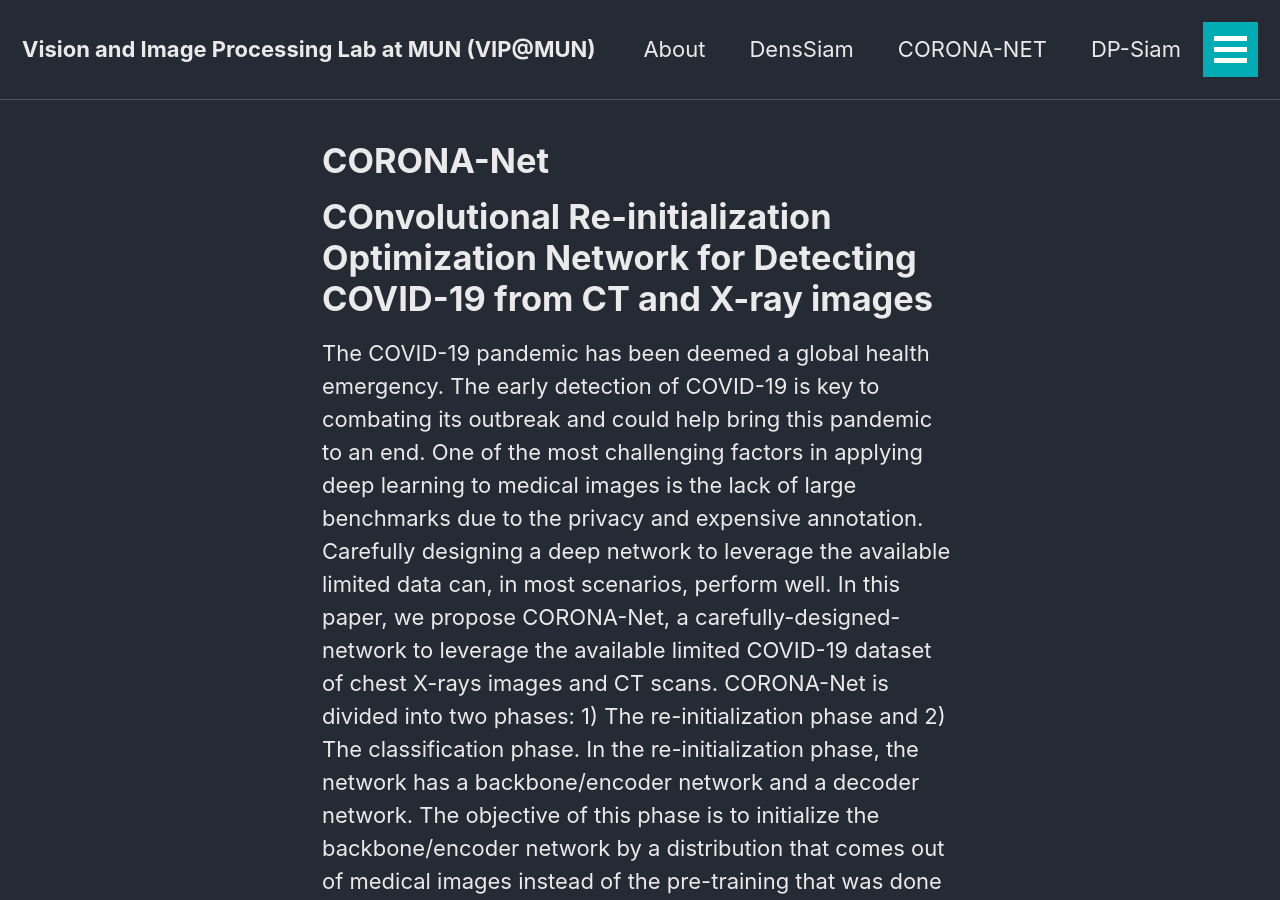
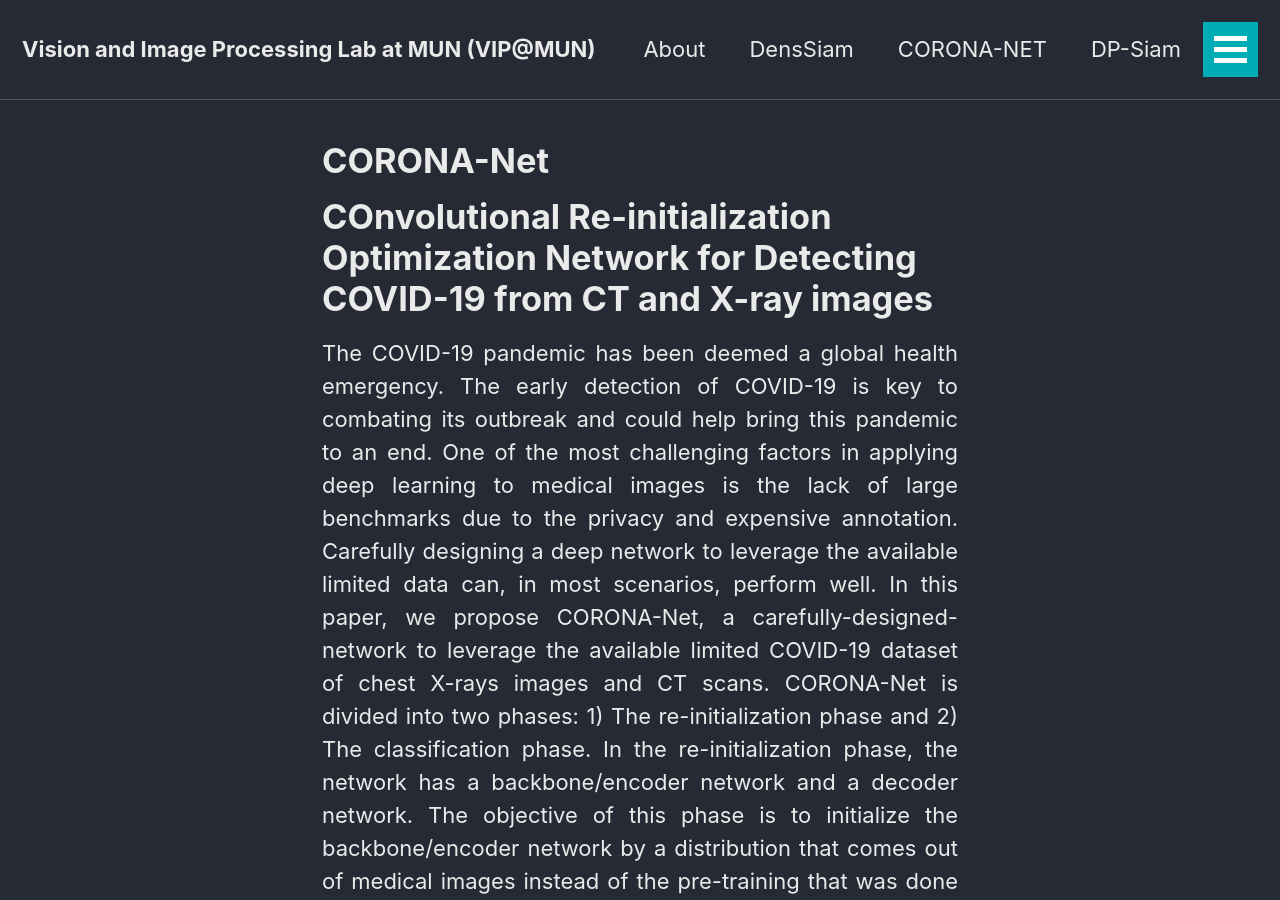
Before and after one commit to VIP-MUN/VIP-MUN.github.io, a Jekyll site: the page built from _pages/CORONA_NET.md, in a window 1280 px wide and 900 px high. Built offline with Jekyll 4.4.1, drawn with Linux system fonts in a browser that asks for light colours; nearby versions of some CDN libraries; a script that is not in the unit is left out.

Commit message:
Update CORONA_NET.md

```diff
--- a/_pages/CORONA_NET.md
+++ b/_pages/CORONA_NET.md
@@ -10,7 +10,8 @@ author: Mohamed Abdelpakey
 
 
 
-The COVID-19 pandemic has been deemed a global health emergency. The early detection  of COVID-19 is  key to combating its outbreak and could help  bring this pandemic to an end. One of the most challenging factors in applying deep learning to medical images is the lack of large benchmarks due to the privacy and  expensive annotation.  Carefully designing a deep network to leverage the available limited data can, in most scenarios, perform well. In this paper, we propose CORONA-Net, a carefully-designed-network to leverage the available limited COVID-19 dataset of chest X-rays images and CT scans. CORONA-Net is divided into two phases: 1) The re-initialization phase and 2) The classification phase. In the re-initialization phase, the network has a backbone/encoder network and a decoder network. The objective of this phase is to initialize the backbone/encoder network  by a  distribution that comes out of  medical images  instead of the pre-training that was done on natural images. In the classification phase, the decoder network is removed from CORONA-Net, and the backbone network is used in the classification/inference. Extensive experiments are performed on the publicly available dataset, COVIDx, and the results show that CORONA-Net significantly outperforms the current state-of-the-art networks.
+<p class="text-justify">The COVID-19 pandemic has been deemed a global health emergency. The early detection  of COVID-19 is  key to combating its outbreak and could help  bring this pandemic to an end. One of the most challenging factors in applying deep learning to medical images is the lack of large benchmarks due to the privacy and  expensive annotation.  Carefully designing a deep network to leverage the available limited data can, in most scenarios, perform well. In this paper, we propose CORONA-Net, a carefully-designed-network to leverage the available limited COVID-19 dataset of chest X-rays images and CT scans. CORONA-Net is divided into two phases: 1) The re-initialization phase and 2) The classification phase. In the re-initialization phase, the network has a backbone/encoder network and a decoder network. The objective of this phase is to initialize the backbone/encoder network  by a  distribution that comes out of  medical images  instead of the pre-training that was done on natural images. In the classification phase, the decoder network is removed from CORONA-Net, and the backbone network is used in the classification/inference. Extensive experiments are performed on the publicly available dataset, COVIDx, and the results show that CORONA-Net significantly outperforms the current state-of-the-art networks.
+  </p>
 
 [Source code](https://github.com/Abdelpakey/CORONA-Net)
 
```
